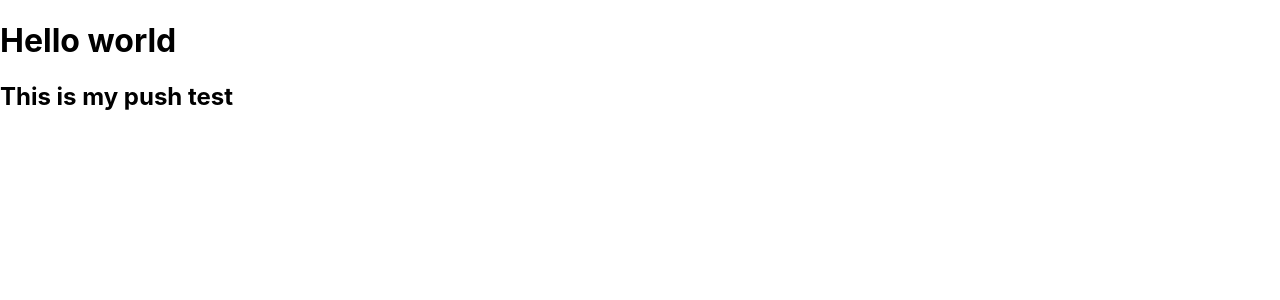
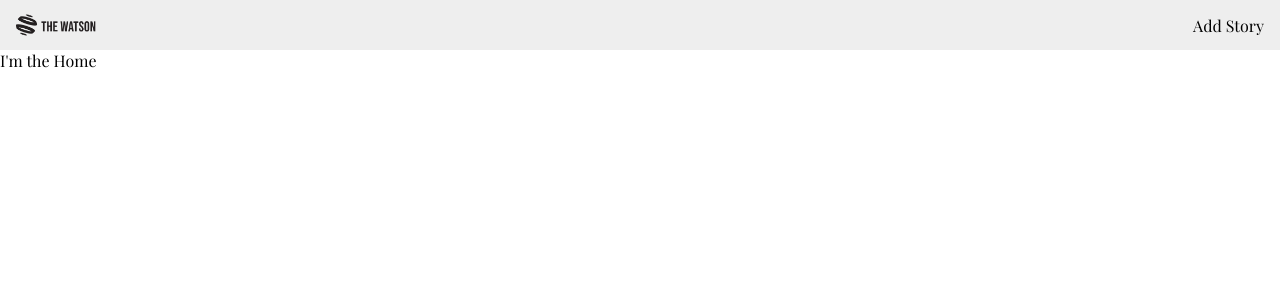
Before and after one commit to watson-project/watson-frontend, a React (Create React App) app: page / in a window 1280 px wide. Shown: the top 300 px of the page. Built offline with nearby package versions, Linux system fonts and the light colour scheme.

Commit message:
Create Nav bar

```diff
--- a/src/App.js
+++ b/src/App.js
@@ -1,13 +1,21 @@
 // stylesheets
 import './App.css';
 // dependencies
+import { Routes, Route } from 'react-router-dom';
+// components
+import Navigation from './components/Navigation/Navigation';
+import Home from './components/Home/Home';
+import StoryFeed from './components/StoryFeed/StoryFeed';
 
 function App() {
   return (
-    <div>
-      <h1>Hello world</h1>
-      <h2>This is my push test</h2>
-    </div>
+    <>
+      <Navigation />
+      <Routes>
+        <Route path='/' element={<Home />} />
+        <Route path='/stories' element={<StoryFeed />} />
+      </Routes>
+    </>
   );
 }
 
--- a/src/components/Navigation/Navigation.js
+++ b/src/components/Navigation/Navigation.js
@@ -1,10 +1,16 @@
 import React from 'react';
+import { Link } from 'react-router-dom';
 import styles from './Navigation.module.css';
+// logo
+import logo from '../../assets/logo.png';
 
 function Navigation(props) {
   return (
-    <div>
-      <p>I'm the Navigation</p>
+    <div className={styles.navContainer}>
+      <div className={styles.linkContainer}>
+        <img src={logo} alt='company logo' />
+        <Link to='/stories'>Add Story</Link>
+      </div>
     </div>
   );
 }
--- a/src/components/Navigation/Navigation.module.css
+++ b/src/components/Navigation/Navigation.module.css
@@ -0,0 +1,22 @@
+.navContainer {
+  height: 50px;
+  background-color: #eeeeee;
+}
+.linkContainer {
+  height: 50px;
+  width: 100%;
+  max-width: 1500px;
+  display: flex;
+  justify-content: space-between;
+  align-items: center;
+  padding: 0 1rem;
+  margin: 0 auto;
+}
+.linkContainer img {
+  height: 80px;
+}
+.linkContainer a {
+    font-size: 16px;
+  text-decoration: none;
+  color: black;
+}
--- a/src/index.css
+++ b/src/index.css
@@ -1,8 +1,12 @@
+@import url('https://fonts.googleapis.com/css2?family=Playfair+Display:wght@400;500;600;700;800;900&family=Poppins:wght@100;200;300;400;500&display=swap');
+* {
+  margin: 0;
+  padding: 0;
+  box-sizing: border-box;
+}
 body {
   margin: 0;
-  font-family: -apple-system, BlinkMacSystemFont, 'Segoe UI', 'Roboto', 'Oxygen',
-    'Ubuntu', 'Cantarell', 'Fira Sans', 'Droid Sans', 'Helvetica Neue',
-    sans-serif;
+  font-family: 'Playfair Display', serif;
   -webkit-font-smoothing: antialiased;
   -moz-osx-font-smoothing: grayscale;
 }
```
Also changed, not shown: 1 other file (tests, documents, lock files or other folders).
